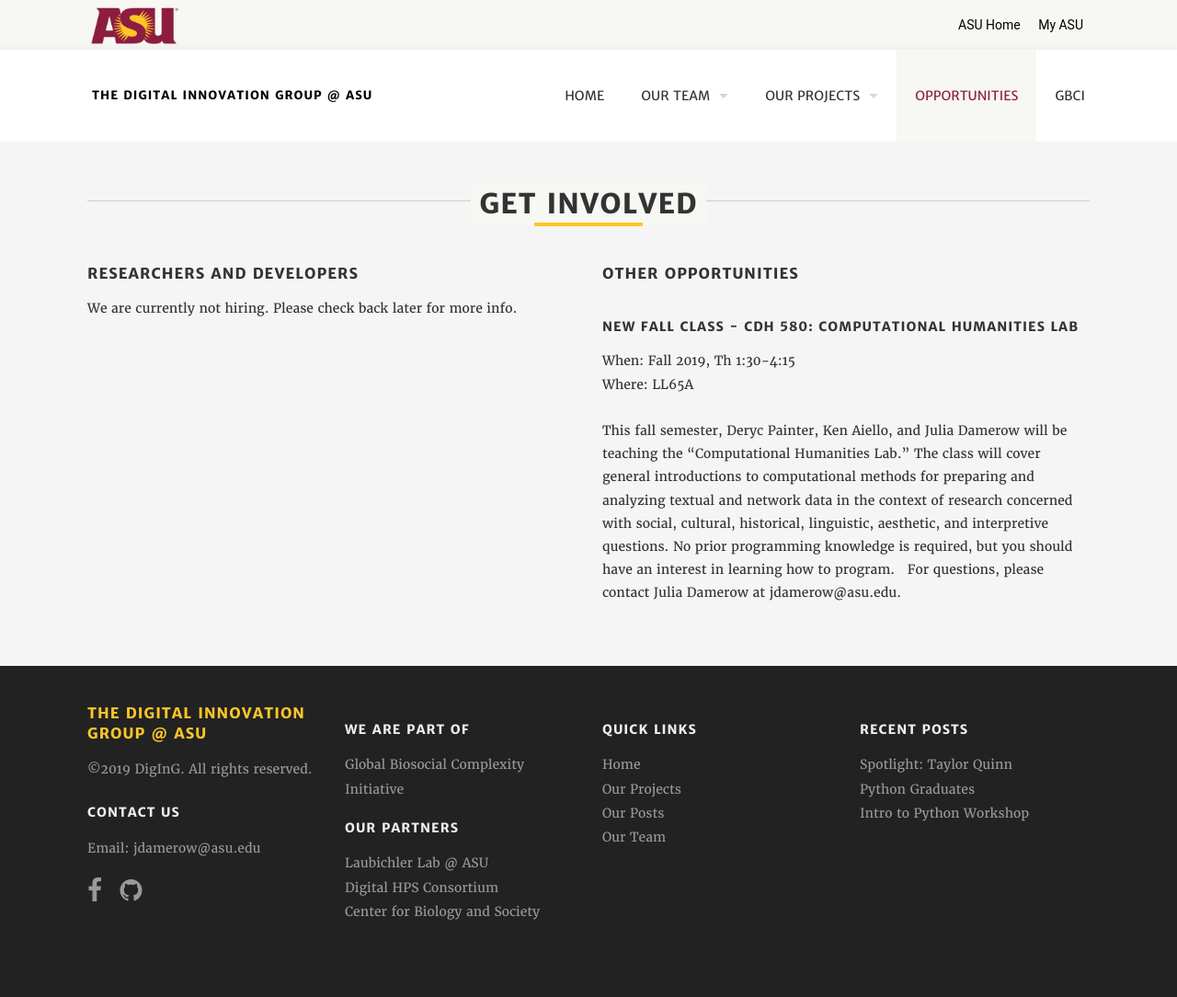
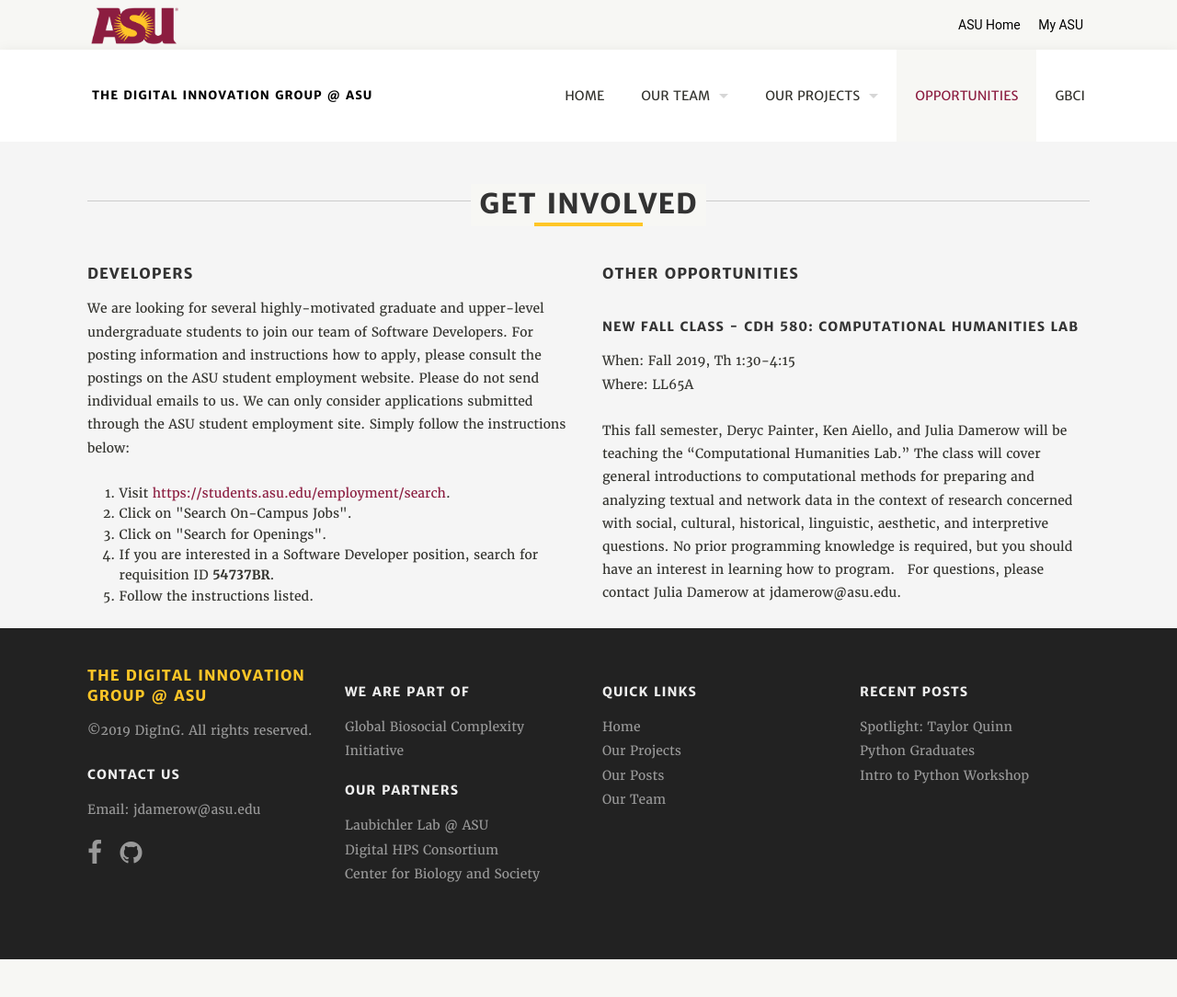
Before and after one commit to diging/diging, a Jekyll site: the page built from opportunities/index.html, in a window 1280 px wide. Shown: the whole page at 92% size. Built offline with Jekyll 4.4.1, drawn with Linux system fonts in a browser that asks for light colours; after the commit the page ends 1043 px from its top, so only the background shows below that.

Commit message:
Task/web 22 (#24)
* [WEB-22] added post about new Software Developer position

* [WEB-22] had to remove the word Researchers from the post

```diff
--- a/opportunities/index.html
+++ b/opportunities/index.html
@@ -18,17 +18,17 @@
     <div class="row">
       <div class="large-6 medium-6 columns">
         <header>
-          <h3 >Researchers and Developers</h3>
+          <h3 >Developers</h3>
         </header>
-        <p style="padding-bottom: 350px;  ">We are currently not hiring. Please check back later for more info.</p>
-	<!-- <p>We are looking for several highly-motivated graduate and upper-level undergraduate students to join our team of Researchers. For posting information and instructions how to apply, please consult the postings on the ASU student employment website. Please do not send individual emails to us. We can only consider applications submitted through the ASU student employment site. Simply follow the instructions below: </p>
+        <!-- <p style="padding-bottom: 350px;  ">We are currently not hiring. Please check back later for more info.</p> -->
+	<p>We are looking for several highly-motivated graduate and upper-level undergraduate students to join our team of Software Developers. For posting information and instructions how to apply, please consult the postings on the ASU student employment website. Please do not send individual emails to us. We can only consider applications submitted through the ASU student employment site. Simply follow the instructions below: </p>
 	<ol style="list-style-type: decimal; padding-left: 15px;">
 		<li>Visit <a href="https://students.asu.edu/employment/search" target="_blank">https://students.asu.edu/employment/search</a>.</li>
 		<li>Click on "Search On-Campus Jobs".</li>
 		<li>Click on "Search for Openings".</li>
-		<li>If you are interested in a Research Aide position, search for requisition ID <strong>51056BR</strong>. </li>
+		<li>If you are interested in a Software Developer position, search for requisition ID <strong>54737BR</strong>. </li>
 		<li>Follow the instructions listed.</li>
-	</ol> -->
+	</ol>
       </div>
 
       <div class="large-6 medium-6 columns">
```
